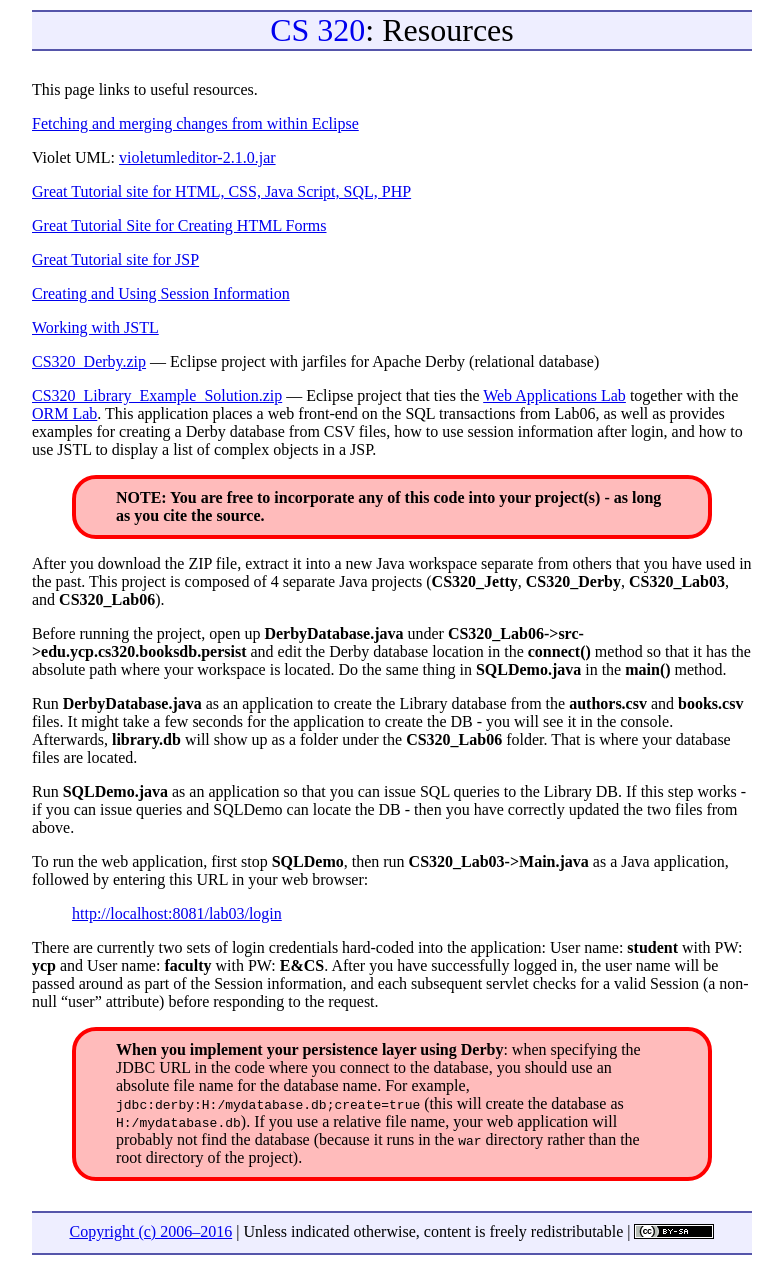
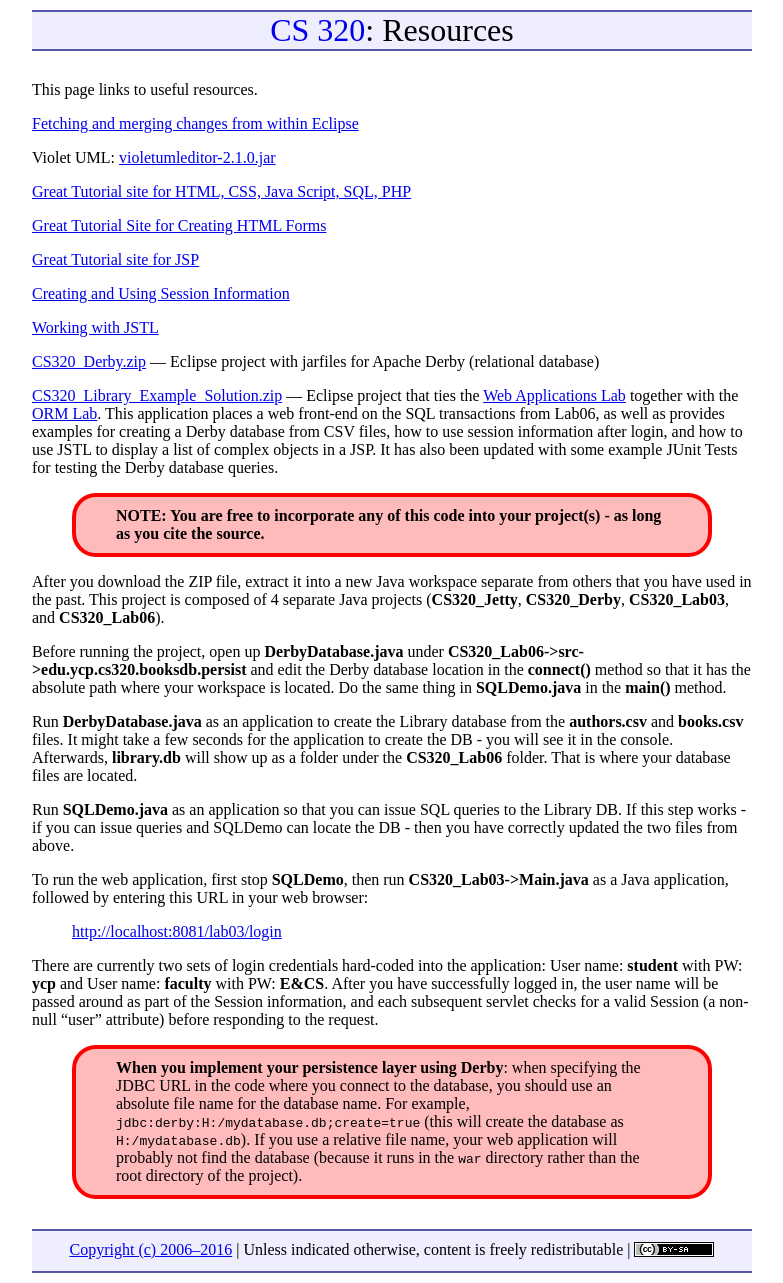
Before and after one commit to ycpcs/cs320-spring2016, a Jekyll site: the page built from resources/index.md, in a window 1280 px wide. Shown: the whole page, without its empty margins (248-1031 px from the left). Built offline with Jekyll 4.4.1, drawn with Linux system fonts in a browser that asks for light colours.

Commit message:
added JUnit test cases to Library example

```diff
--- a/resources/index.md
+++ b/resources/index.md
@@ -21,7 +21,7 @@ Violet UML: [violetumleditor-2.1.0.jar](violetumleditor-2.1.0.jar)
 
 [CS320\_Derby.zip](CS320_Derby.zip) &mdash; Eclipse project with jarfiles for Apache Derby (relational database)
 
-[CS320\_Library\_Example\_Solution.zip](CS320_Library_Example_Solution.zip) &mdash; Eclipse project that ties the [Web Applications Lab](../labs/lab03.html) together with the [ORM Lab](../labs/lab06.html).  This application places a web front-end on the SQL transactions from Lab06, as well as provides examples for creating a Derby database from CSV files, how to use session information after login, and how to use JSTL to display a list of complex objects in a JSP.
+[CS320\_Library\_Example\_Solution.zip](CS320_Library_Example_With_JUnitTests_Solution.zip) &mdash; Eclipse project that ties the [Web Applications Lab](../labs/lab03.html) together with the [ORM Lab](../labs/lab06.html).  This application places a web front-end on the SQL transactions from Lab06, as well as provides examples for creating a Derby database from CSV files, how to use session information after login, and how to use JSTL to display a list of complex objects in a JSP.  It has also been updated with some example JUnit Tests for testing the Derby database queries.
 
 > <div class="callout"><b>NOTE: You are free to incorporate any of this code into your project(s) - as long as you cite the source.</b></div>
 
```
Also changed, not shown: index.md (+2 -0 lines), 1 other file.
